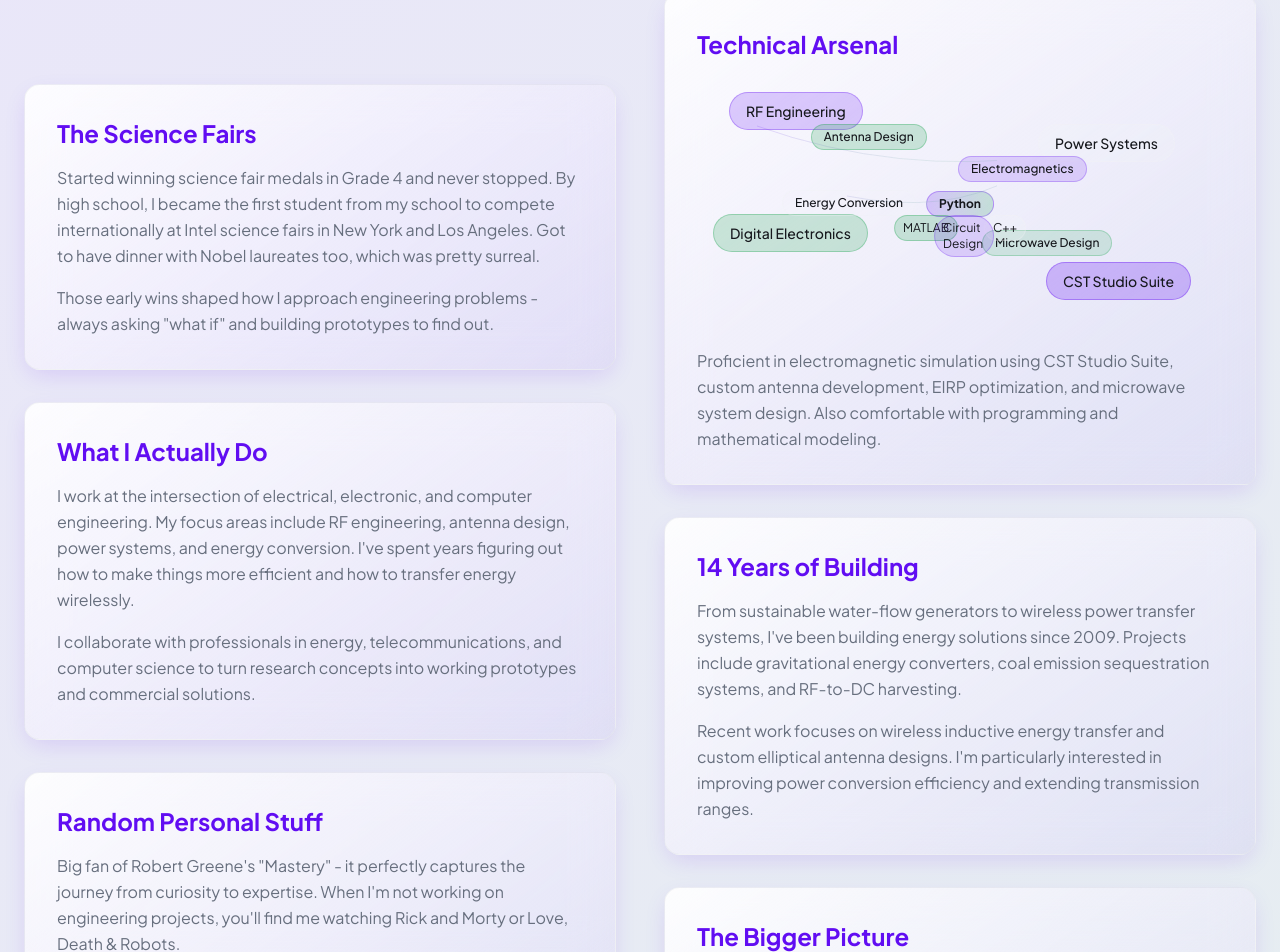
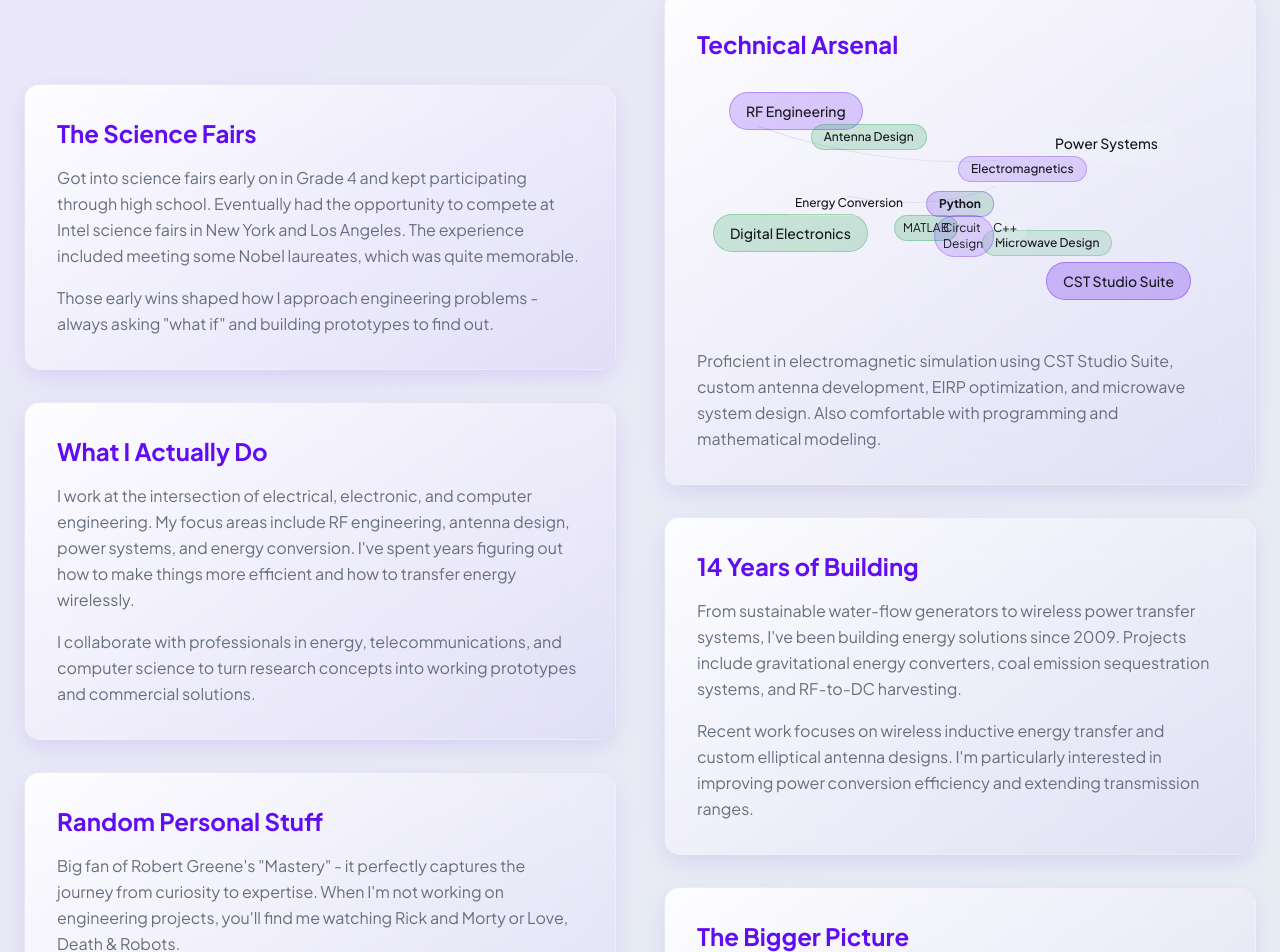
Before and after one commit to ldcsigudla/ldcsigudla.github.io, a React (Vite) app: page / in a window 1280 px wide. Shown: the part 1066-2018 px from the top of the page. Built offline with nearby package versions, Linux system fonts and the light colour scheme.

Commit message:
Refactor About section content

```diff
--- a/src/components/sections/About.tsx
+++ b/src/components/sections/About.tsx
@@ -15,10 +15,10 @@ export const About = () => {
             <Card className="p-8 glass-card border-0 hover-float shadow-medium bg-gradient-to-br from-card/80 to-card/40 backdrop-blur-lg rounded-2xl">
               <h3 className="text-2xl font-bold mb-4 text-primary">The Science Fairs</h3>
               <p className="text-muted-foreground leading-relaxed mb-4">
-                Started winning science fair medals in Grade 4 and never stopped. By high school,
-                I became the first student from my school to compete internationally at Intel science
-                fairs in New York and Los Angeles. Got to have dinner with Nobel laureates too,
-                which was pretty surreal.
+                Got into science fairs early on in Grade 4 and kept participating through high school.
+                Eventually had the opportunity to compete at Intel science fairs in New York and
+                Los Angeles. The experience included meeting some Nobel laureates, which was
+                quite memorable.
               </p>
               <p className="text-muted-foreground leading-relaxed">
                 Those early wins shaped how I approach engineering problems - always asking "what if"
```
